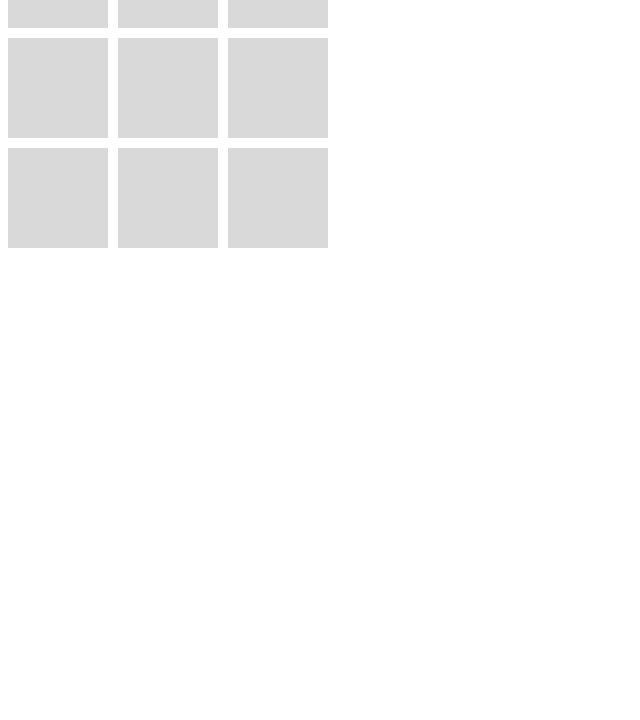
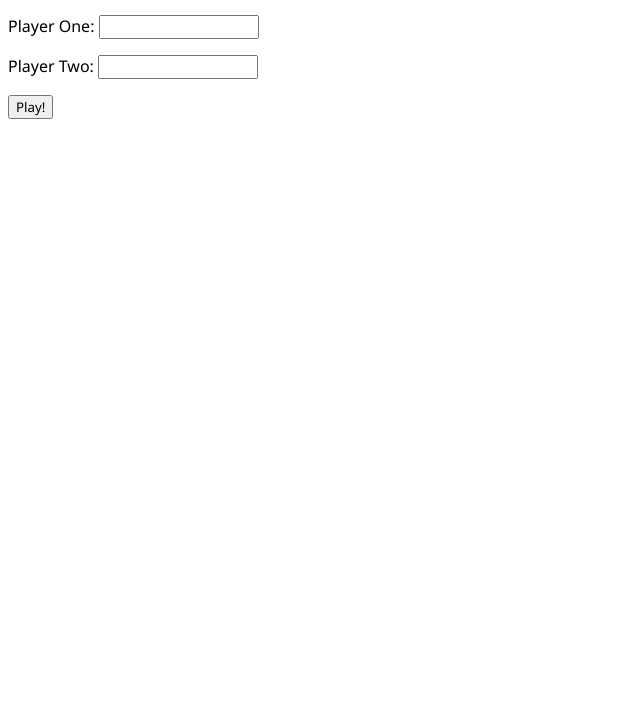
Before and after one commit to lindavid1998/tic-tac-toe, a plain HTML site: page index.html in a window 1280 px wide. Shown: the part 80-800 px from the top of the page, without its empty margins (0-640 px from the left). Drawn offline with Linux system fonts and the light colour scheme.

Commit message:
Create home page

```diff
--- a/index.html
+++ b/index.html
@@ -34,9 +34,41 @@
         .slot {
             background-color: rgb(217, 217, 217);
         }
+
+        .player-form {
+            display: flex;
+            flex-direction: column;
+
+            margin-bottom: 10px;
+        }
+
+        input[type="text"] {
+            max-width: 300px;
+        }
+
+        form {
+            line-height: 2.5;
+        }
+
     </style>
 </head>
 <body>
+    <h1>Tic Tac Toe</h1>
+
+    <form action='index.html' method='get' class='player-form'>
+        <div class="form-row">
+            <label for='player-one'>Player One:</label>
+            <input id='player-one' name='player-one' type='text'/>
+        </div>
+        <div class="form-row">
+            <label for='player-two'>Player Two:</label>
+            <input id='player-two' name='player-two' type='text'/>
+        </div>
+        <div class='form-row'>
+            <button id="submit-button">Play!</button>
+        </div>
+    </form>
+
     <script src="script.js"></script>
 </body>
 </html>
--- a/script.js
+++ b/script.js
@@ -44,7 +44,7 @@ const board = (() => {
         createBoard()
     }
 
-    const markBoard = (e) => {
+    const mark = (e) => {
         // TO DO
         if (playerOneTurn) {
             symbol = 'X'
@@ -72,7 +72,7 @@ const board = (() => {
     const play = () => {
         createBoard()
         let slots = document.querySelectorAll('.slot')
-        slots.forEach(slot => slot.addEventListener('click', markBoard))
+        slots.forEach(slot => slot.addEventListener('click', mark))
     }
 
     const convertArrToIndices = (symbol) => {
@@ -108,7 +108,7 @@ const board = (() => {
         // TO DO
         // removes event listeners from slots
         let slots = document.querySelectorAll('.slot')
-        slots.forEach(slot => slot.removeEventListener('click', markBoard))
+        slots.forEach(slot => slot.removeEventListener('click', mark))
         console.log('game over!')
 
         // adds to player score
@@ -119,4 +119,4 @@ const board = (() => {
 
 })();
 
-board.play()
+// board.play()
```
